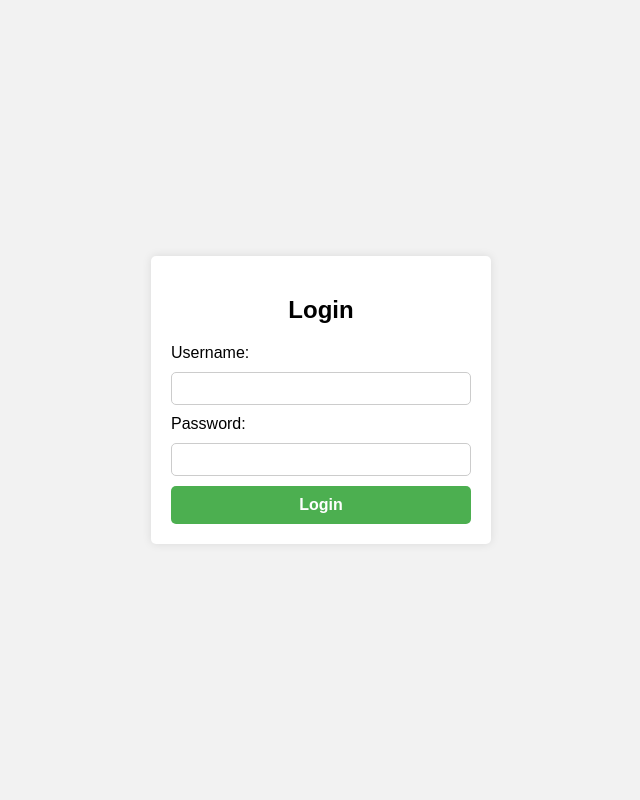
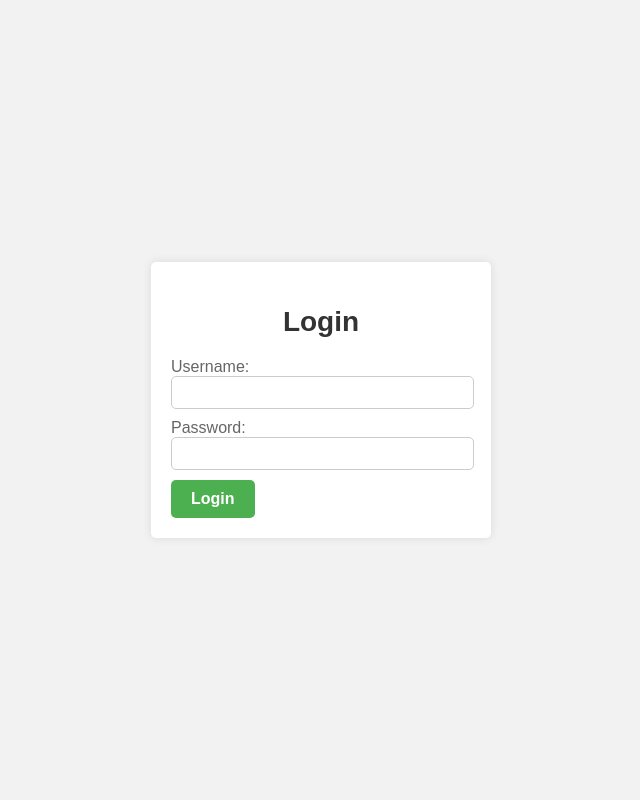
Before and after one commit to tish978/plan-it_travel_API, a FastAPI app: page / in a window 1280 px wide. Shown: the whole page, without its empty margins (319-959 px from the left). Run offline with FastAPI, Linux system fonts and the light colour scheme.

Commit message:
Added CSS styling to make login page look better.

```diff
--- a/templates/login.html
+++ b/templates/login.html
@@ -1,19 +1,84 @@
 <!DOCTYPE html>
-<html>
+<html lang="en">
 <head>
+    <meta charset="UTF-8">
     <title>Login Page</title>
+    <style>
+        body {
+            font-family: 'Arial', sans-serif;
+            background-color: #f2f2f2;
+            display: flex;
+            justify-content: center;
+            align-items: center;
+            height: 100vh;
+            margin: 0;
+        }
+
+        .login-container {
+            background-color: #fff;
+            padding: 20px;
+            border-radius: 5px;
+            box-shadow: 0 0 10px rgba(0, 0, 0, 0.1);
+            width: 300px;
+        }
+
+        .login-title {
+            text-align: center;
+            font-size: 28px;
+            margin-bottom: 20px;
+            color: #333;
+        }
+
+        .form-group {
+            margin-bottom: 10px;
+        }
+
+        .label {
+            font-size: 16px;
+            color: #666;
+            margin-bottom: 5px;
+        }
+
+        .input {
+            width: 95%;
+            padding: 8px;
+            border: 1px solid #ccc;
+            border-radius: 5px;
+            outline: none;
+        }
+
+        .login-button {
+            padding: 10px 20px;
+            background-color: #4caf50;
+            color: #fff;
+            border: none;
+            border-radius: 5px;
+            cursor: pointer;
+            font-size: 16px;
+            font-weight: bold;
+            transition: background-color 0.3s ease;
+        }
+
+        .login-button:hover {
+            background-color: #45a049;
+        }
+    </style>
 </head>
-<body style="font-family: Arial, sans-serif; background-color: #f2f2f2; display: flex; justify-content: center; align-items: center; height: 100vh; margin: 0;">
-    <div style="background-color: #fff; padding: 20px; border-radius: 5px; box-shadow: 0 0 10px rgba(0, 0, 0, 0.1); width: 300px;">
-        <h2 style="text-align: center;">Login</h2>
-        <form method="POST" action="/login" style="display: flex; flex-direction: column;">
-            <label for="username" style="margin-bottom: 10px;">Username:</label>
-            <input type="text" id="username" name="username" style="padding: 8px; border: 1px solid #ccc; border-radius: 5px; margin-bottom: 10px;" required>
+<body>
+    <div class="login-container">
+        <h2 class="login-title">Login</h2>
+        <form method="POST" action="/login">
+            <div class="form-group">
+                <label for="username" class="label">Username:</label>
+                <input type="text" id="username" name="username" class="input" required>
+            </div>
 
-            <label for="password" style="margin-bottom: 10px;">Password:</label>
-            <input type="password" id="password" name="password" style="padding: 8px; border: 1px solid #ccc; border-radius: 5px; margin-bottom: 10px;" required>
+            <div class="form-group">
+                <label for="password" class="label">Password:</label>
+                <input type="password" id="password" name="password" class="input" required>
+            </div>
 
-            <input type="submit" value="Login" style="padding: 10px 20px; background-color: #4caf50; color: #fff; border: none; border-radius: 5px; cursor: pointer; font-size: 16px; font-weight: bold;">
+            <input type="submit" value="Login" class="login-button">
         </form>
     </div>
 </body>
```
Also changed, not shown: templates/sign-up.html (+80 -8 lines).
